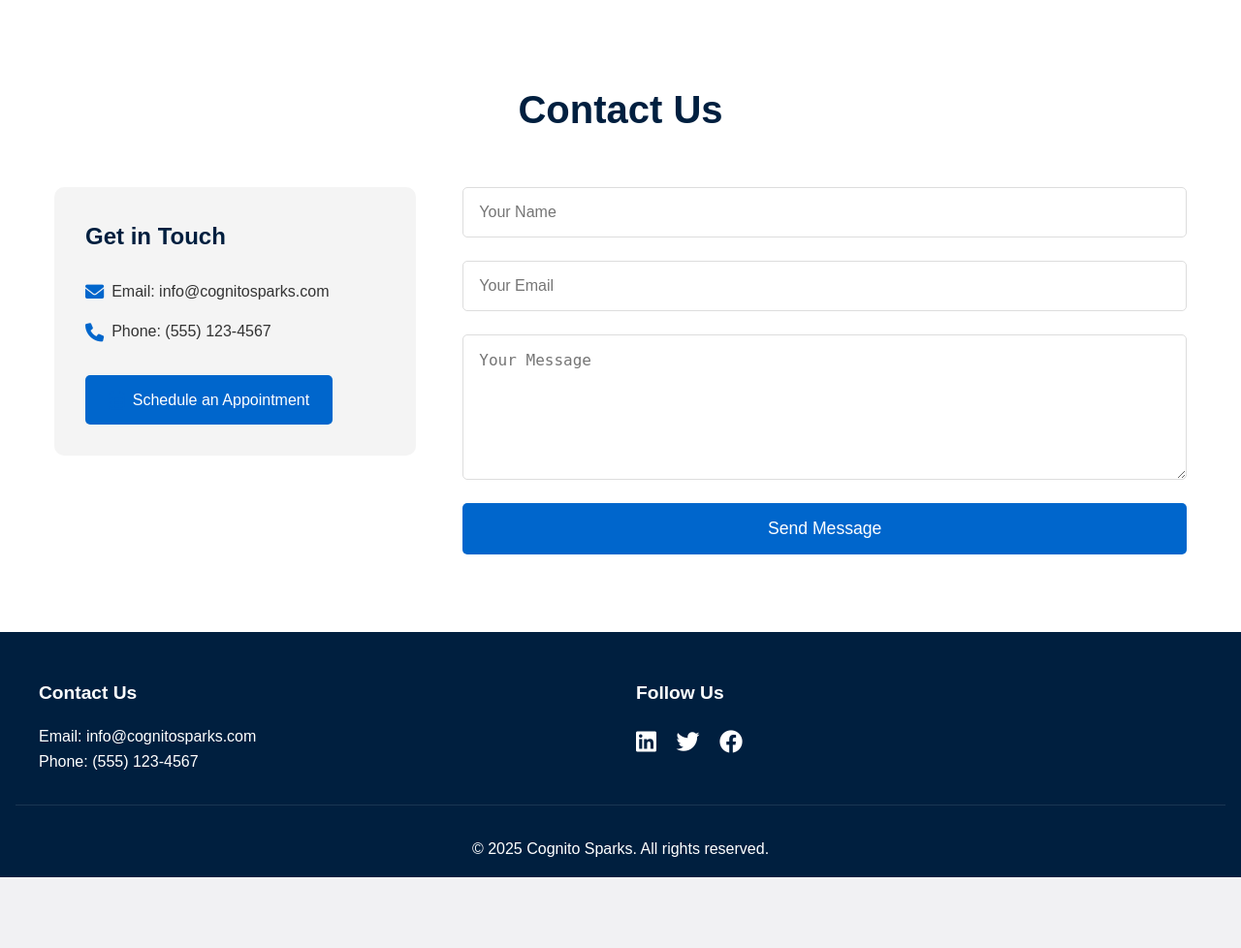
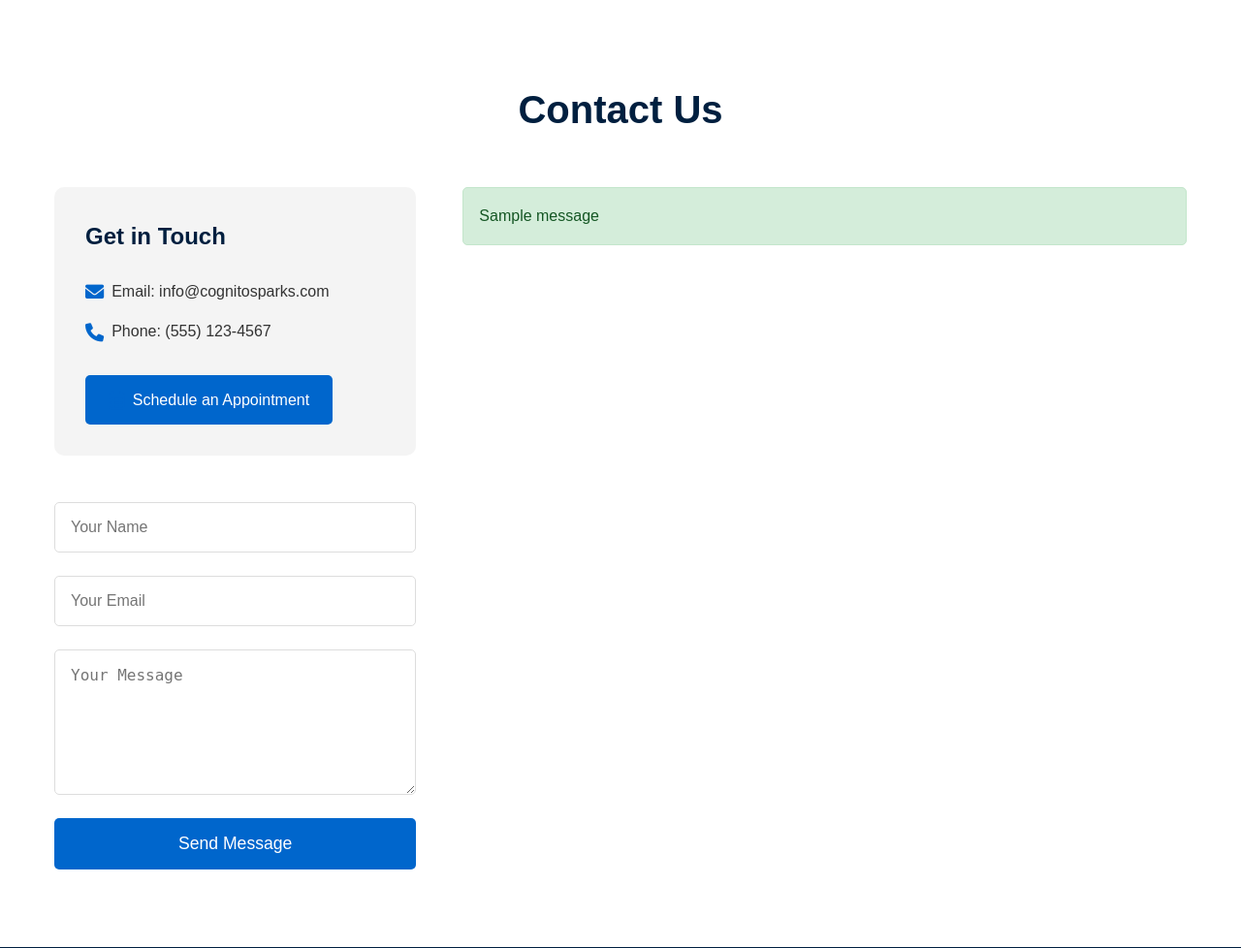
Before and after one commit to ravicoder167/digitalTwins, a Django app: page / in a window 1280 px wide. Shown: the part 4166-5144 px from the top of the page at 97% size. Before the commit the page ends 5071 px from the top, so only its background shows below. Run offline with Django 5.2, Linux system fonts and the light colour scheme; tables that the repository leaves empty hold one stand-in row (values such as "Sample post"); one stand-in notice (Sample message) is shown.

Commit message:
added email

```diff
--- a/cloudbuild.yaml
+++ b/cloudbuild.yaml
@@ -28,7 +28,7 @@
       - "us-central1"
       - "--allow-unauthenticated"
       - "--set-env-vars"
-      - "^##^SECRET_KEY=${_SECRET_KEY},DATABASE_URL=${_DATABASE_URL},DEBUG=0,ALLOWED_HOSTS=${_SERVICE_NAME}.run.app"
+      - "^##^SECRET_KEY=${_SECRET_KEY},DATABASE_URL=${_DATABASE_URL},DEBUG=0,ALLOWED_HOSTS=${_SERVICE_NAME}.run.app,EMAIL_HOST_USER=${_EMAIL_HOST_USER},EMAIL_HOST_PASSWORD=${_EMAIL_HOST_PASSWORD}"
       - "--memory"
       - "512Mi"
       - "--cpu"
@@ -68,6 +68,10 @@
       env: '_SECRET_KEY'
     - versionName: projects/$PROJECT_ID/secrets/database_url/versions/latest
       env: '_DATABASE_URL'
+    - versionName: projects/$PROJECT_ID/secrets/email_host_user/versions/latest
+      env: '_EMAIL_HOST_USER'
+    - versionName: projects/$PROJECT_ID/secrets/email_host_password/versions/latest
+      env: '_EMAIL_HOST_PASSWORD'
 
 # Only trigger builds on main branch
 options:
--- /dev/null
+++ b/core/forms.py
@@ -0,0 +1,6 @@
+from django import forms
+
+class ContactForm(forms.Form):
+    name = forms.CharField(max_length=100)
+    email = forms.EmailField()
+    message = forms.CharField(widget=forms.Textarea)
--- a/core/views.py
+++ b/core/views.py
@@ -1,17 +1,33 @@
-from django.shortcuts import render
+from django.shortcuts import render, redirect
 from django.http import JsonResponse
 from django.db import connections
 from django.db.utils import OperationalError
-
-from django.shortcuts import render, redirect
 from django.contrib import messages
+from django.core.mail import send_mail
+from django.conf import settings
+from .forms import ContactForm
 
 def home(request):
     if request.method == 'POST':
-        # For now, just redirect back to the home page
-        # You can add form processing logic here later
-        return redirect('core:home')
-    return render(request, 'core/home.html')
+        form = ContactForm(request.POST)
+        if form.is_valid():
+            name = form.cleaned_data['name']
+            email = form.cleaned_data['email']
+            message = form.cleaned_data['message']
+
+            # Send email
+            subject = f"New contact form submission from {name}"
+            email_message = f"Name: {name}\nEmail: {email}\n\nMessage:\n{message}"
+            send_mail(subject, email_message, settings.DEFAULT_FROM_EMAIL, [settings.CONTACT_EMAIL])
+
+            messages.success(request, "Your message has been sent successfully!")
+            return redirect('core:home')
+        else:
+            messages.error(request, "There was an error with your submission. Please try again.")
+    else:
+        form = ContactForm()
+
+    return render(request, 'core/home.html', {'form': form})
 
 def health_check(request):
     """
--- a/static/css/styles.css
+++ b/static/css/styles.css
@@ -489,6 +489,31 @@
     color: var(--primary-color);
 }
 
+/* Alert Messages */
+.messages {
+    margin-bottom: 2rem;
+    width: 100%;
+}
+
+.alert {
+    padding: 1rem;
+    border-radius: 5px;
+    margin-bottom: 1rem;
+    font-weight: 500;
+}
+
+.alert-success {
+    background-color: #d4edda;
+    color: #155724;
+    border: 1px solid #c3e6cb;
+}
+
+.alert-error {
+    background-color: #f8d7da;
+    color: #721c24;
+    border: 1px solid #f5c6cb;
+}
+
 /* Contact Section */
 .contact {
     padding: 5rem 1rem;
--- a/templates/core/home.html
+++ b/templates/core/home.html
@@ -180,6 +180,15 @@
                         <i class="far fa-calendar-alt"></i> Schedule an Appointment
                     </a>
                 </div>
+                {% if messages %}
+                <div class="messages">
+                    {% for message in messages %}
+                    <div class="alert {% if message.tags %}alert-{{ message.tags }}{% endif %}">
+                        {{ message }}
+                    </div>
+                    {% endfor %}
+                </div>
+                {% endif %}
                 <form class="contact-form" method="post">
                     {% csrf_token %}
                     <input type="text" name="name" placeholder="Your Name" required>
```
Also changed, not shown: digital_twins/settings.py (+19 -0 lines).
